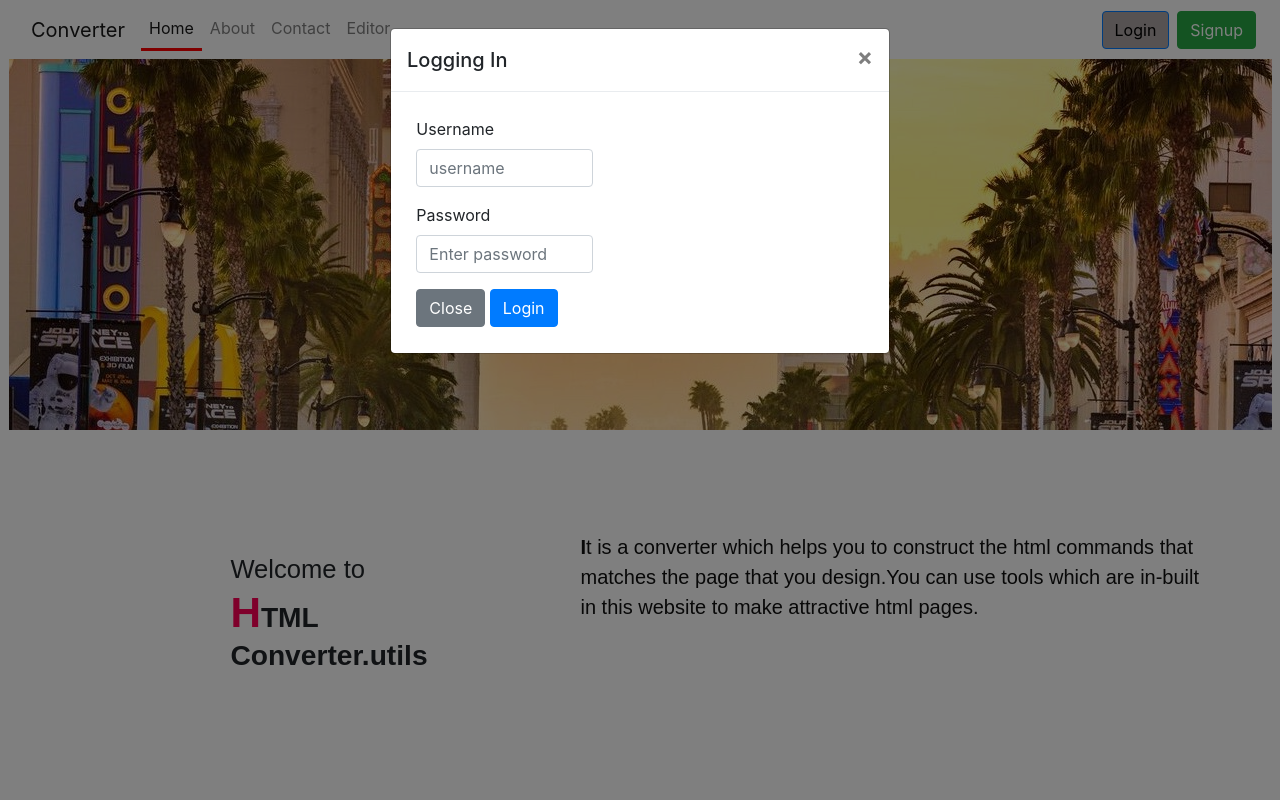
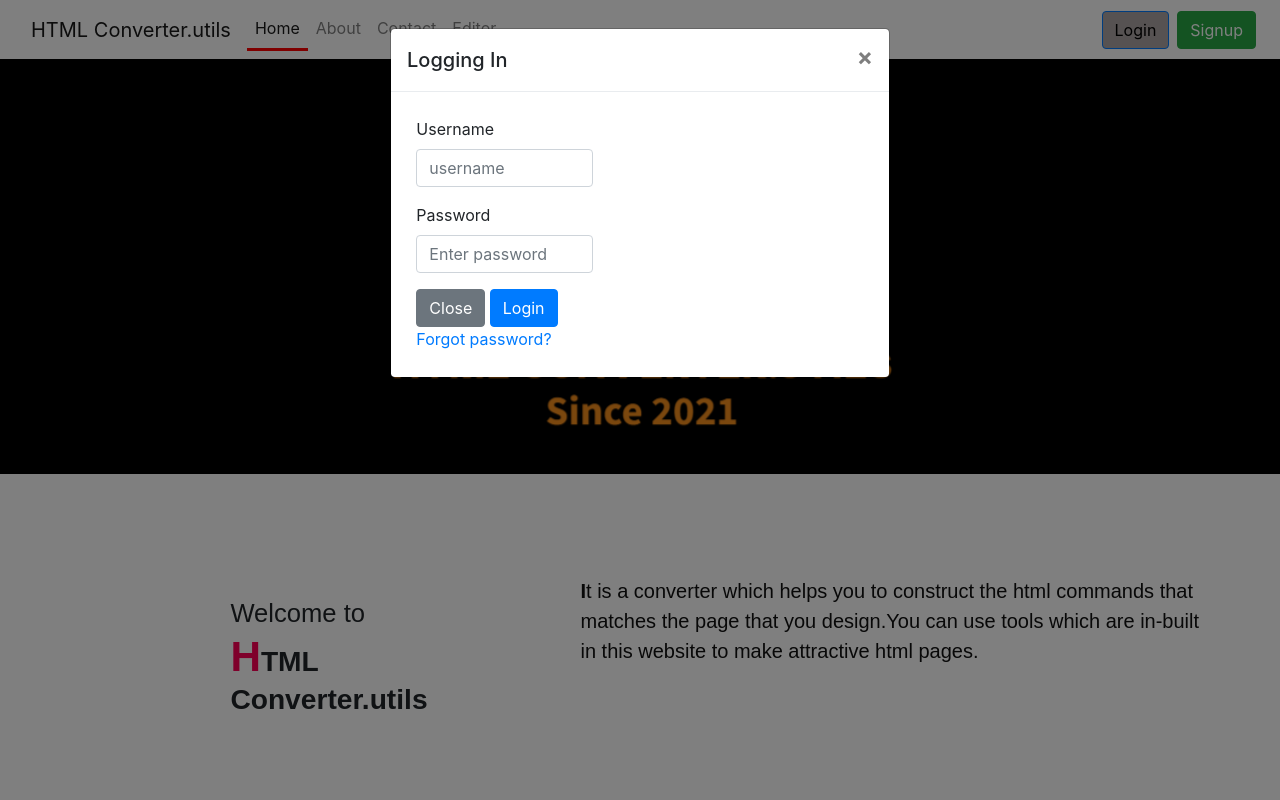
Before and after one commit to samarthvyas11/HTML_Converter.utils, a Django app: page / in a window 1280 px wide, after a click on "Login". Run offline with Django 3.2, Linux system fonts and the light colour scheme; some libraries are stand-ins or nearby versions.

Commit message:
updated on 03-06-2021

```diff
--- a/HTML_Converter.utils/sb_html_converter/converter/urls.py
+++ b/HTML_Converter.utils/sb_html_converter/converter/urls.py
@@ -17,6 +17,8 @@ from os import name
 from django.contrib import admin
 from django.urls import path,include
 from . import views
+from django.contrib.auth import views as auth_views
+
 
 urlpatterns = [
     path('',views.home,name="home"),
@@ -27,5 +29,9 @@ urlpatterns = [
     path('signup',views.Sign,name='Signup'),
     path('logout',views.logout_id,name="logout"),
     path('generate_file',views.generate_html,name="generate"),
-    path('download',views.download,name="download")
+    path('download',views.download,name="download"),
+    path('password_reset/done/', auth_views.PasswordResetDoneView.as_view(template_name='main/password_reset_done.html'), name='password_reset_done'),
+    path('reset/<uidb64>/<token>/', auth_views.PasswordResetConfirmView.as_view(template_name="main/password_reset_confirm.html"), name='password_reset_confirm'),
+    path('reset/done/', auth_views.PasswordResetCompleteView.as_view(template_name='main/password_reset_complete.html'), name='password_reset_complete'),
+    path("password_reset", views.password_reset_request, name="password_reset")
 ]
--- a/HTML_Converter.utils/sb_html_converter/converter/views.py
+++ b/HTML_Converter.utils/sb_html_converter/converter/views.py
@@ -5,6 +5,14 @@ from django.contrib import messages
 from django.contrib.auth import authenticate,login,logout
 from django.contrib.auth.models import User
 from .models import Contact
+from django.core.mail import send_mail, BadHeaderError
+from django.http import HttpResponse
+from django.contrib.auth.forms import PasswordResetForm
+from django.template.loader import render_to_string
+from django.db.models.query_utils import Q
+from django.utils.http import urlsafe_base64_encode
+from django.contrib.auth.tokens import default_token_generator
+from django.utils.encoding import force_bytes
 import os
 # Create your views here.
 def home(request):
@@ -92,3 +100,34 @@ def generate_html(request):
 
 def download(request):
     return render(request,"helloworld.html")
+
+
+
+
+def password_reset_request(request):
+	if request.method == "POST":
+		password_reset_form = PasswordResetForm(request.POST)
+		if password_reset_form.is_valid():
+			data = password_reset_form.cleaned_data['email']
+			associated_users = User.objects.filter(Q(email=data))
+			if associated_users.exists():
+				for user in associated_users:
+					subject = "Password Reset Requested"
+					email_template_name = "main/password_reset_email.txt"
+					c = {
+					"email":user.email,
+					'domain':'127.0.0.1:8000',
+					'site_name': 'HTML Converter.utils',
+					"uid": urlsafe_base64_encode(force_bytes(user.pk)),
+					"user": user,
+					'token': default_token_generator.make_token(user),
+					'protocol': 'http',
+					}
+					email = render_to_string(email_template_name, c)
+					try:
+						send_mail(subject, email, 'svsamarth1123@gmail.com' , [user.email], fail_silently=False)
+					except BadHeaderError:
+						return HttpResponse('Invalid header found.')
+					return redirect ("/password_reset/done/")
+	password_reset_form = PasswordResetForm()
+	return render(request=request, template_name="main/password_reset.html", context={"password_reset_form":password_reset_form})
--- a/HTML_Converter.utils/sb_html_converter/templates/base.html
+++ b/HTML_Converter.utils/sb_html_converter/templates/base.html
@@ -40,7 +40,7 @@
   <body >
     <nav class="navbar navbar-expand-lg navbar-light" >
         <div class="container-fluid">
-          <a class="navbar-brand" href="/">Converter</a>
+          <a class="navbar-brand" href="/">HTML Converter.utils</a>
           <button class="navbar-toggler" type="button" data-bs-toggle="collapse" data-bs-target="#navbarSupportedContent" aria-controls="navbarSupportedContent" aria-expanded="false" aria-label="Toggle navigation">
             <span class="navbar-toggler-icon"></span>
           </button>
@@ -125,6 +125,7 @@
             </div>
               <button type="button" class="btn btn-secondary" data-dismiss="modal">Close</button>
               <button type="submit" class="btn btn-primary">Login</button>
+              <a href="/password_reset">Forgot password?</a>
           </form>
       </div>
     </div>
--- a/HTML_Converter.utils/sb_html_converter/templates/contact.html
+++ b/HTML_Converter.utils/sb_html_converter/templates/contact.html
@@ -222,7 +222,7 @@ active
 <section class="contact" id="contact">
             <div class="title">
                 <h2 class="titleText" style="color: white;"><span>C</span>ontact Us</h2>
-                <p style="color: white;">For suggestion / problem with the designing / working of this site and further improvement, you may contact</p>
+                <p style="color: white;">For suggestion / problem with the designing / working of this site and further improvement, you may contact.</p>
             </div>
             <form action="/Contact" method="post">
                 {% csrf_token %}
@@ -247,6 +247,7 @@ active
 
                   <button type="submit" style="background-color:#ff0157;" class="btn btn-primary" name="content2">Submit</button>
                 </form>
+
 </section>
 <!------------Footer-------------->
 <footer>
--- a/HTML_Converter.utils/sb_html_converter/templates/helloworld.html
+++ b/HTML_Converter.utils/sb_html_converter/templates/helloworld.html
@@ -1 +1 @@
-<!DOCTYPE html><html lang="en"><head><meta charset="UTF-8"><meta http-equiv="X-UA-Compatible" content="IE=edge"><meta name="viewport" content="width=device-width, initial-scale=1.0"><title>Converted_Page</title><style>.container{width: 100vw;height: 100vh;position: relative;}#ID1{position: absolute;color: green;top:4%;left:3%;}</style></head><body><div class="container"><h1 id="ID1">samarth Vyas</h1></div></body></html>
+<!DOCTYPE html><html lang="en"><head><meta charset="UTF-8"><meta http-equiv="X-UA-Compatible" content="IE=edge"><meta name="viewport" content="width=device-width, initial-scale=1.0"><title>Converted_Page</title><style>.container{width: 100vw;height: 100vh;position: relative;}#ID1{position: absolute; color: green;  font-size: 18px;top:14%;left:2%;}#ID2{position:absolute; color:red; font-size: 25px;top:20%;}</style></head><body><div class="container"><p id="ID1">Hello its nice to here tha type are here </p><marquee id="ID2">Jai shree Ram</marquee></div></body></html>
--- a/HTML_Converter.utils/sb_html_converter/templates/home1.html
+++ b/HTML_Converter.utils/sb_html_converter/templates/home1.html
@@ -493,8 +493,9 @@ form{
 {% endblock styling %}
 {% block homeactive%} active{% endblock homeactive%}
 {%block body%}
-<div class="img3">
-<img src='{% static "bg3.jpg" %}' >
+<div class="img3" style="background-color: black">
+<img src='{% static "home1.png" %}' >
+
 </div>
 <div class="container_main">
     <div class="left_side">
@@ -523,13 +524,7 @@ form{
 
 <section class="about" id="about">
                     <h2 class="titleText"><span>A</span>bout Us</h2><br>
-                    <!---<p>This website with a beautiful interface is a converter which helps you to construct the html commands
-                        that matches the page that you will design. You can use tools which are in-built in this website to
-                        make attractive html pages.
-                        The HyperText Markup Language, or HTML is the standard markup language for documents designed to be
-                        displayed in a web browser. It can be assisted by technologies such as Cascading Style Sheets and
-                        scripting languages such as JavaScript.
-                    </p>-->
+
 
 
                   <p style="font-family: Arial"><strong>T</strong>he HyperText Markup Language, or HTML is the standard markup language for documents designed to be displayed in a web browser. It can be assisted
@@ -599,7 +594,7 @@ form{
             <div class="title">
                 <h2 class="titleText" style="color: white;"><span>C</span>ontact Us</h2>
                 <marquee style="
-                color:white">For suggestion / problem with the designing / working of this site and further improvement, you may contact</marquee>
+                color:white">For suggestion / problem with the designing / working of this site and further improvement, you may contact.</marquee>
             </div>
             <form action="/Contact" method="post">
                 {% csrf_token %}
```
Also changed, not shown: HTML_Converter.utils/sb_html_converter/sb_html_converter/settings.py (+11 -1 lines), HTML_Converter.utils/sb_html_converter/templates/main/password_reset.html (added, +20 -0 lines), HTML_Converter.utils/sb_html_converter/templates/main/password_reset_complete.html (added, +13 -0 lines), HTML_Converter.utils/sb_html_converter/templates/main/password_reset_confirm.html (added, +19 -0 lines), HTML_Converter.utils/sb_html_converter/templates/main/password_reset_done.html (added, +13 -0 lines), HTML_Converter.utils/sb_html_converter/templates/main/password_reset_email.txt (added, +15 -0 lines), HTML_Converter.utils/sb_html_converter/converter/static/home1.png (added), HTML_Converter.utils/sb_html_converter/db.sqlite3.
